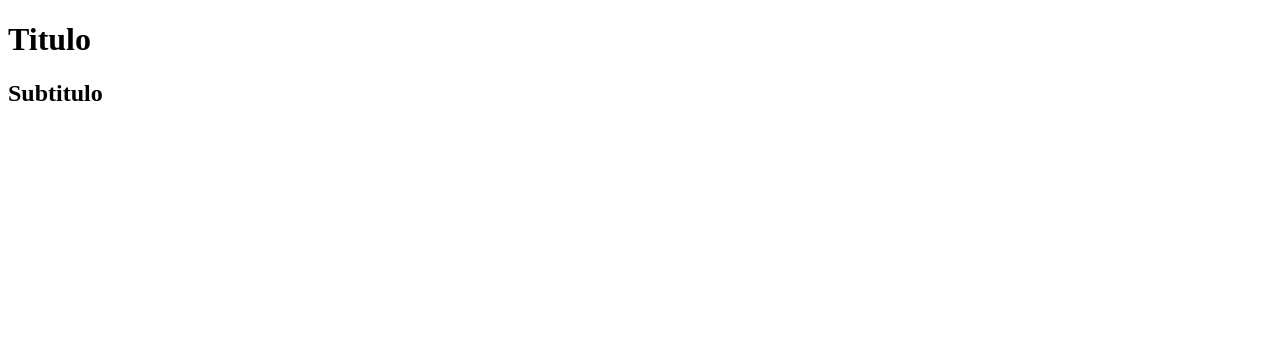
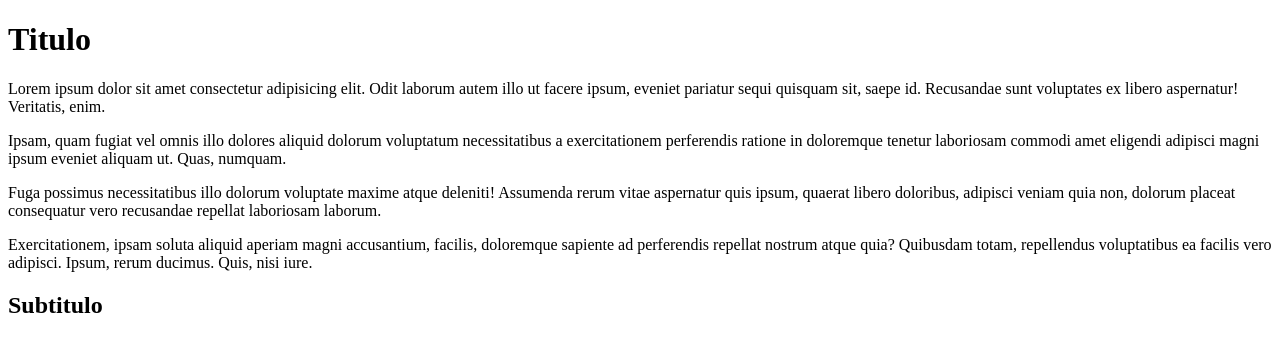
Before and after one commit to Matiim/clase-10, a plain HTML site: page index.html in a window 1280 px wide. Drawn offline with Linux system fonts and the light colour scheme.

Commit message:
agrege main

```diff
--- a/index.html
+++ b/index.html
@@ -8,6 +8,12 @@
 </head>
 <body>
 	<h1>Titulo</h1>
+	<main>
+		<p>Lorem ipsum dolor sit amet consectetur adipisicing elit. Odit laborum autem illo ut facere ipsum, eveniet pariatur sequi quisquam sit, saepe id. Recusandae sunt voluptates ex libero aspernatur! Veritatis, enim.</p>
+		<p>Ipsam, quam fugiat vel omnis illo dolores aliquid dolorum voluptatum necessitatibus a exercitationem perferendis ratione in doloremque tenetur laboriosam commodi amet eligendi adipisci magni ipsum eveniet aliquam ut. Quas, numquam.</p>
+		<p>Fuga possimus necessitatibus illo dolorum voluptate maxime atque deleniti! Assumenda rerum vitae aspernatur quis ipsum, quaerat libero doloribus, adipisci veniam quia non, dolorum placeat consequatur vero recusandae repellat laboriosam laborum.</p>
+		<p>Exercitationem, ipsam soluta aliquid aperiam magni accusantium, facilis, doloremque sapiente ad perferendis repellat nostrum atque quia? Quibusdam totam, repellendus voluptatibus ea facilis vero adipisci. Ipsum, rerum ducimus. Quis, nisi iure.</p>
+	</main>
 
 
 	<footer>
```
